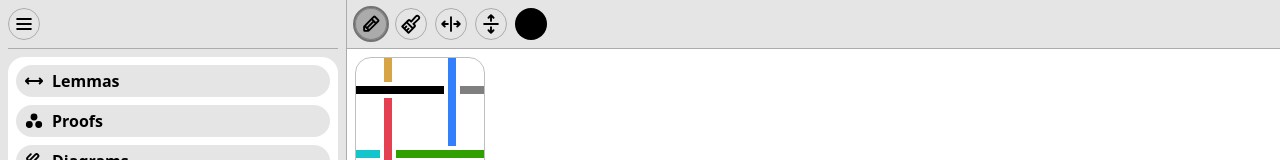
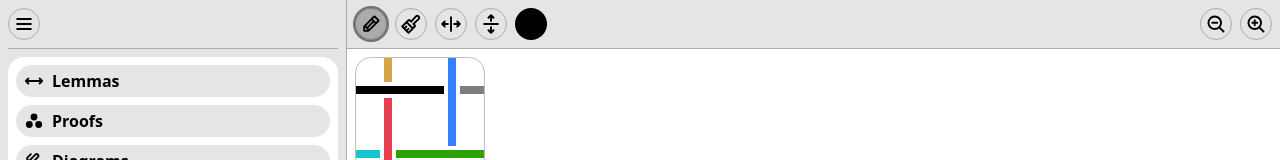
Before and after one commit to kendfrey/kappa, a React (Vite) app: page / in a window 1280 px wide. Both pictures are taken after a click on the element 173 px from the left and 257 px from the top of the page. Shown: the top 160 px of the page. Built offline with nearby package versions, Linux system fonts and the light colour scheme.

Commit message:
zoom controls

```diff
--- a/src/components/DiagramEditor.tsx
+++ b/src/components/DiagramEditor.tsx
@@ -14,6 +14,7 @@ import type { Workspace } from "../data/Workspace";
 import { type Updater, useImmerState } from "../hooks";
 import ColourSelect from "./ColourSelect";
 import DiagramView, { type DiagramPointerEvent } from "./DiagramView";
+import ZoomControls from "./ZoomControls";
 
 export default function DiagramEditor(
 	{ workspace, updateWorkspace, options, updateOptions, index }: {
@@ -303,6 +304,7 @@ export default function DiagramEditor(
 					<ArrowsOutLineVerticalIcon />
 				</button>
 				<ColourSelect colour={colour} setColour={setColour} theme={options.theme} />
+				{ZoomControls(updateOptions)}
 			</div>
 			<div className="editor">
 				<DiagramView
@@ -310,7 +312,7 @@ export default function DiagramEditor(
 					dragColumn={tool === "column" ? coordinatedState.rowCol : undefined}
 					dragRow={tool === "row" ? coordinatedState.rowCol : undefined}
 					cursor={cursor}
-					scale={64}
+					scale={options.scale}
 					theme={options.theme}
 					onPointerDown={onPointerDown}
 					onPointerUp={onPointerUp}
--- a/src/components/ProofEditor.tsx
+++ b/src/components/ProofEditor.tsx
@@ -21,6 +21,7 @@ import { type Updater, useImmerState } from "../hooks";
 import ColourSelect from "./ColourSelect";
 import DiagramView, { type DiagramPointerEvent } from "./DiagramView";
 import Timeline from "./Timeline";
+import ZoomControls from "./ZoomControls";
 
 export default function ProofEditor({ workspace, updateWorkspace, options, updateOptions, index }: {
 	workspace: Workspace;
@@ -361,6 +362,7 @@ export default function ProofEditor({ workspace, updateWorkspace, options, updat
 								<ArrowsOutLineVerticalIcon />
 							</button>
 							<ColourSelect colour={colour} setColour={setColour} theme={options.theme} />
+							{ZoomControls(updateOptions)}
 						</>
 					)
 					: (
@@ -391,7 +393,7 @@ export default function ProofEditor({ workspace, updateWorkspace, options, updat
 					dragColumn={tool === "column" ? coordinatedState.rowCol : undefined}
 					dragRow={tool === "row" ? coordinatedState.rowCol : undefined}
 					cursor={cursor}
-					scale={64}
+					scale={options.scale}
 					theme={options.theme}
 					onPointerDown={onPointerDown}
 					onPointerUp={onPointerUp}
--- /dev/null
+++ b/src/components/ZoomControls.tsx
@@ -0,0 +1,30 @@
+import { MagnifyingGlassMinusIcon, MagnifyingGlassPlusIcon } from "@phosphor-icons/react";
+import type { Options } from "../data/Options";
+import type { Updater } from "../hooks";
+
+export default function ZoomControls(updateOptions: Updater<Options>)
+{
+	return (
+		<>
+			<div style={{ flex: 1 }} />
+			<button
+				onClick={() =>
+					updateOptions(o =>
+					{
+						o.scale = Math.max(16, o.scale >> 1);
+					})}
+			>
+				<MagnifyingGlassMinusIcon />
+			</button>
+			<button
+				onClick={() =>
+					updateOptions(o =>
+					{
+						o.scale = Math.min(256, o.scale << 1);
+					})}
+			>
+				<MagnifyingGlassPlusIcon />
+			</button>
+		</>
+	);
+}
--- a/src/data/Options.ts
+++ b/src/data/Options.ts
@@ -18,6 +18,7 @@ export const defaultDarkTheme: Theme = {
 
 export type Options = {
 	theme: Theme;
+	scale: number;
 	selectedDiagramEditorTool: "draw" | "paint" | "column" | "row";
 	selectedProofEditorTool: "drag" | "paint" | "column" | "row";
 	selectedColour: number;
@@ -25,6 +26,7 @@ export type Options = {
 
 export const defaultOptions: Options = {
 	theme: defaultLightTheme,
+	scale: 64,
 	selectedDiagramEditorTool: "draw",
 	selectedProofEditorTool: "drag",
 	selectedColour: 0,
```
